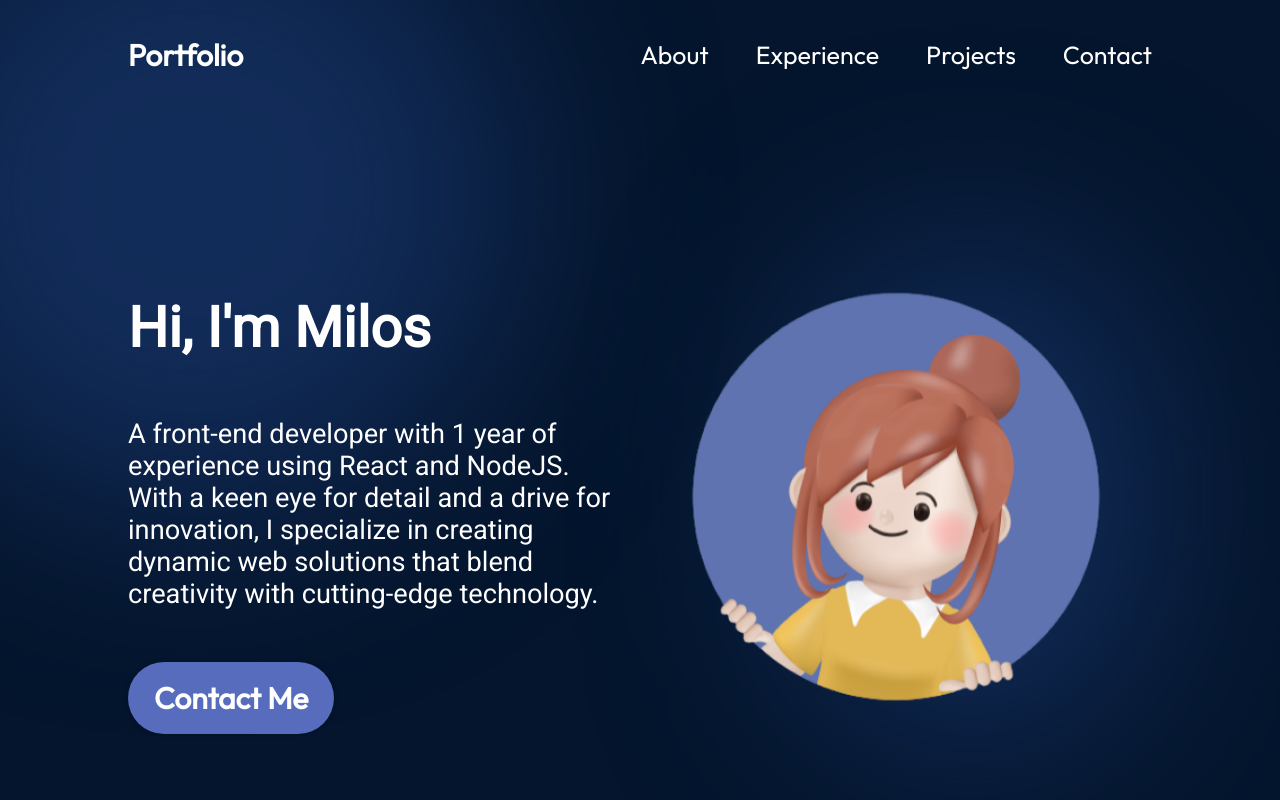
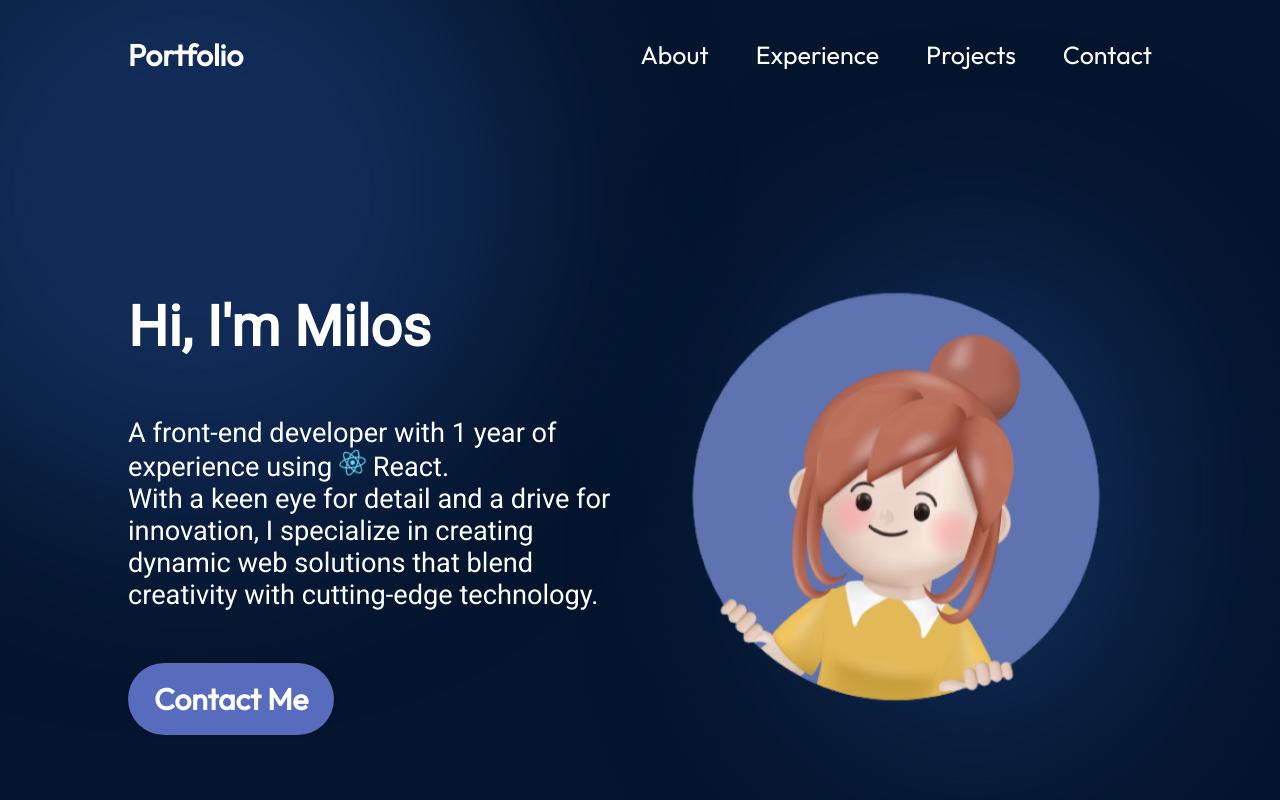
Before and after one commit to milos-95/portfolio, a React (Vite) app: page / in a window 1280 px wide. Shown: the top 800 px of the page. Built offline with nearby package versions, Linux system fonts and the light colour scheme.

Commit message:
Added React Logo and spin effect

```diff
--- a/src/components/Hero/Hero.jsx
+++ b/src/components/Hero/Hero.jsx
@@ -1,5 +1,8 @@
 import { getImageUrl } from "../../utils";
 import styles from "./Hero.module.css";
+
+//icons
+import { FaReact } from "react-icons/fa";
 
 function Hero() {
   return (
@@ -7,10 +10,11 @@ function Hero() {
       <div className={styles.content}>
         <h1 className={styles.title}>Hi, I&apos;m Milos</h1>
         <p className={styles.description}>
-          A front-end developer with 1 year of experience using React and
-          NodeJS. <br className={styles.break}></br> With a keen eye for detail
-          and a drive for innovation, I specialize in creating dynamic web
-          solutions that blend creativity with cutting-edge technology.
+          A front-end developer with 1 year of experience using{" "}
+          <FaReact className={styles.icons} /> React.{" "}
+          <br className={styles.break}></br> With a keen eye for detail and a
+          drive for innovation, I specialize in creating dynamic web solutions
+          that blend creativity with cutting-edge technology.
         </p>
         <a href="mailto:myemail@gmail.com" className={styles.contactBtn}>
           Contact Me
--- a/src/components/Hero/Hero.module.css
+++ b/src/components/Hero/Hero.module.css
@@ -29,6 +29,20 @@
   font-size: 1.7rem;
   font-family: var(--font-roboto);
   margin-bottom: 52px;
+}
+
+.icons {
+  color: #61dbfb;
+  animation: spin 8s linear infinite;
+}
+
+@keyframes spin {
+  from {
+    transform: rotate(0deg);
+  }
+  to {
+    transform: rotate(360deg);
+  }
 }
 
 .contactBtn {
```
